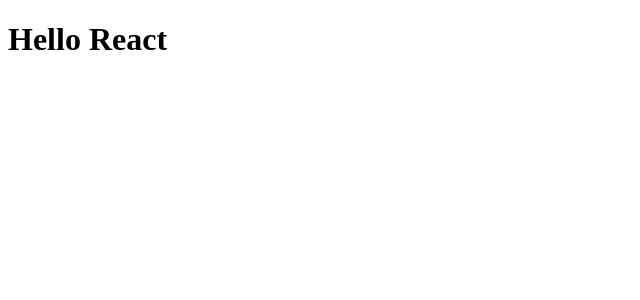
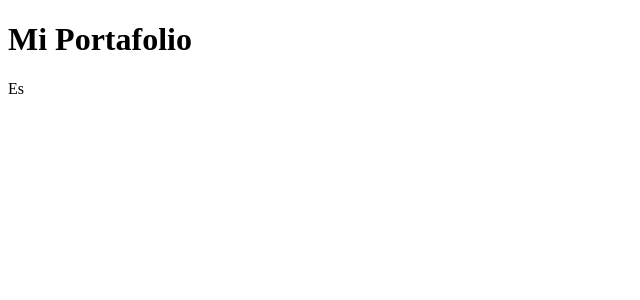
Before and after one commit to Fernando0654/Portafolio-React, a React app: page / in a window 1280 px wide. Shown: the top 300 px of the page, without its empty margins (0-640 px from the left). Built offline with nearby package versions, Linux system fonts and the light colour scheme.

Commit message:
header added

```diff
--- a/src/components/App.jsx
+++ b/src/components/App.jsx
@@ -1,8 +1,9 @@
 import React from 'react';
+import HeaderComponent from './header/header';
 
 const App = () => {
     return (
-        <h1>Hello React</h1>
+        <HeaderComponent />
     );
 }
 
--- /dev/null
+++ b/src/components/header/header.jsx
@@ -0,0 +1,35 @@
+import React from "react";
+
+const headerComponent = () => {
+  return (
+    <header>
+      <h1>Mi Portafolio</h1>
+      <div className="socials">
+        <a href="https://github.com/Fernando0654" target="_blank">
+          <i className="fa fa-github" aria-hidden="true"></i>
+        </a>
+        <a href="#">
+          <i className="fa fa-linkedin" aria-hidden="true"></i>
+        </a>
+        <a
+          href="https://www.youtube.com/channel/UCTi1u_GAXS9l5Bi-sOmCQCg"
+          target="_blank"
+        >
+          <i className="fa fa-youtube" aria-hidden="true"></i>
+        </a>
+      </div>
+      <div className="preferencias" id="home">
+        <div className="language">
+          <span>Es</span>
+        </div>
+        <div className="brightness" id="adjust-bright">
+          <div className="circle-bright">
+            <i id="bright-icon" className="fas fa-sun"></i>
+          </div>
+        </div>
+      </div>
+    </header>
+  );
+};
+
+export default headerComponent;
```
